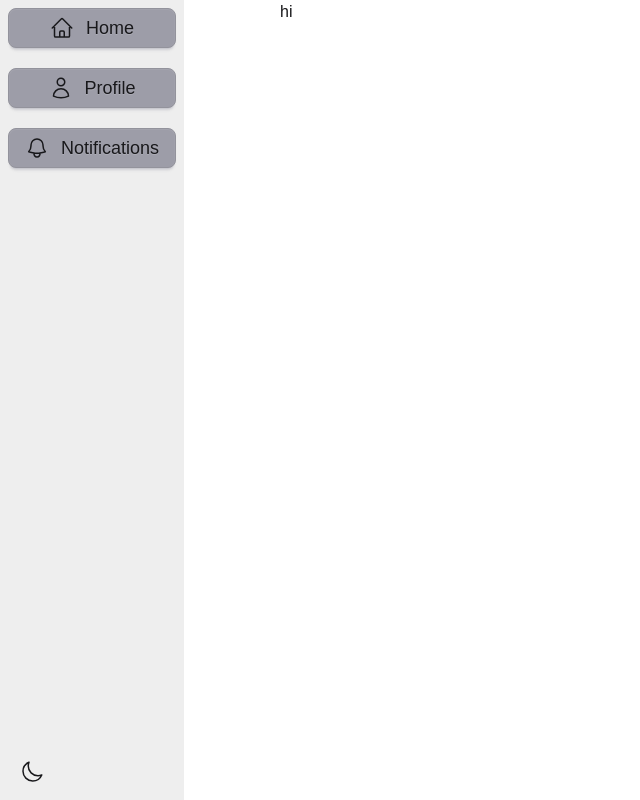
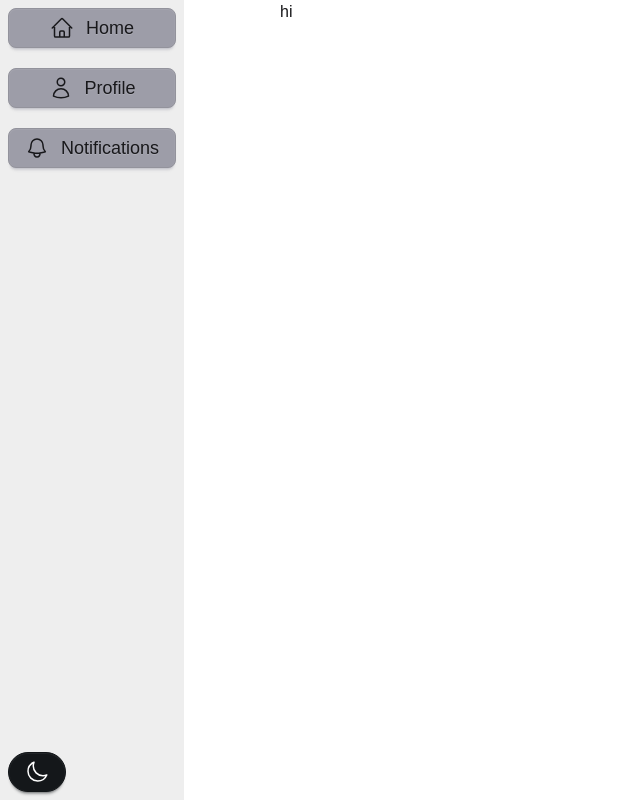
Before and after one commit to Vovalketer/bird-ui, a Next.js app: page / in a window 1280 px wide. Shown: the whole page, without its empty margins (0-640 px from the left). Built offline with nearby package versions, Linux system fonts and the light colour scheme; no server answers.

Commit message:
refactor: use generic button on the ThemeSwitcher

```diff
--- a/components/ui/ThemeSwitcher.tsx
+++ b/components/ui/ThemeSwitcher.tsx
@@ -2,7 +2,7 @@
 import { SunIcon, MoonIcon } from "@heroicons/react/24/outline";
 import { useTheme } from "next-themes";
 import { useEffect, useState } from "react";
-import SecondaryElementStyle from "./SecondaryElement";
+import Button from "./Button";
 
 export default function ThemeSwitcher() {
 	const [mounted, setMounted] = useState(false);
@@ -13,23 +13,13 @@ export default function ThemeSwitcher() {
 	//TODO: return placeholder instead of null
 	return mounted ? (
 		resolvedTheme === "dark" ? (
-			<SecondaryElementStyle>
-				<button
-					className="px-4 py-2 -mx-1 -my-0.5"
-					onClick={() => setTheme("light")}
-				>
-					<SunIcon role="img" width={24} height={24} />
-				</button>
-			</SecondaryElementStyle>
+			<Button color="secondary" onClick={() => setTheme("light")}>
+				<SunIcon role="img" width={24} height={24} />
+			</Button>
 		) : (
-			<SecondaryElementStyle>
-				<button
-					className="px-4 py-2 -mx-1 -my-0.5"
-					onClick={() => setTheme("dark")}
-				>
-					<MoonIcon role="img" width={24} height={24} />
-				</button>
-			</SecondaryElementStyle>
+			<Button color="secondary" onClick={() => setTheme("dark")}>
+				<MoonIcon role="img" width={24} height={24} />
+			</Button>
 		)
 	) : null;
 }
```
